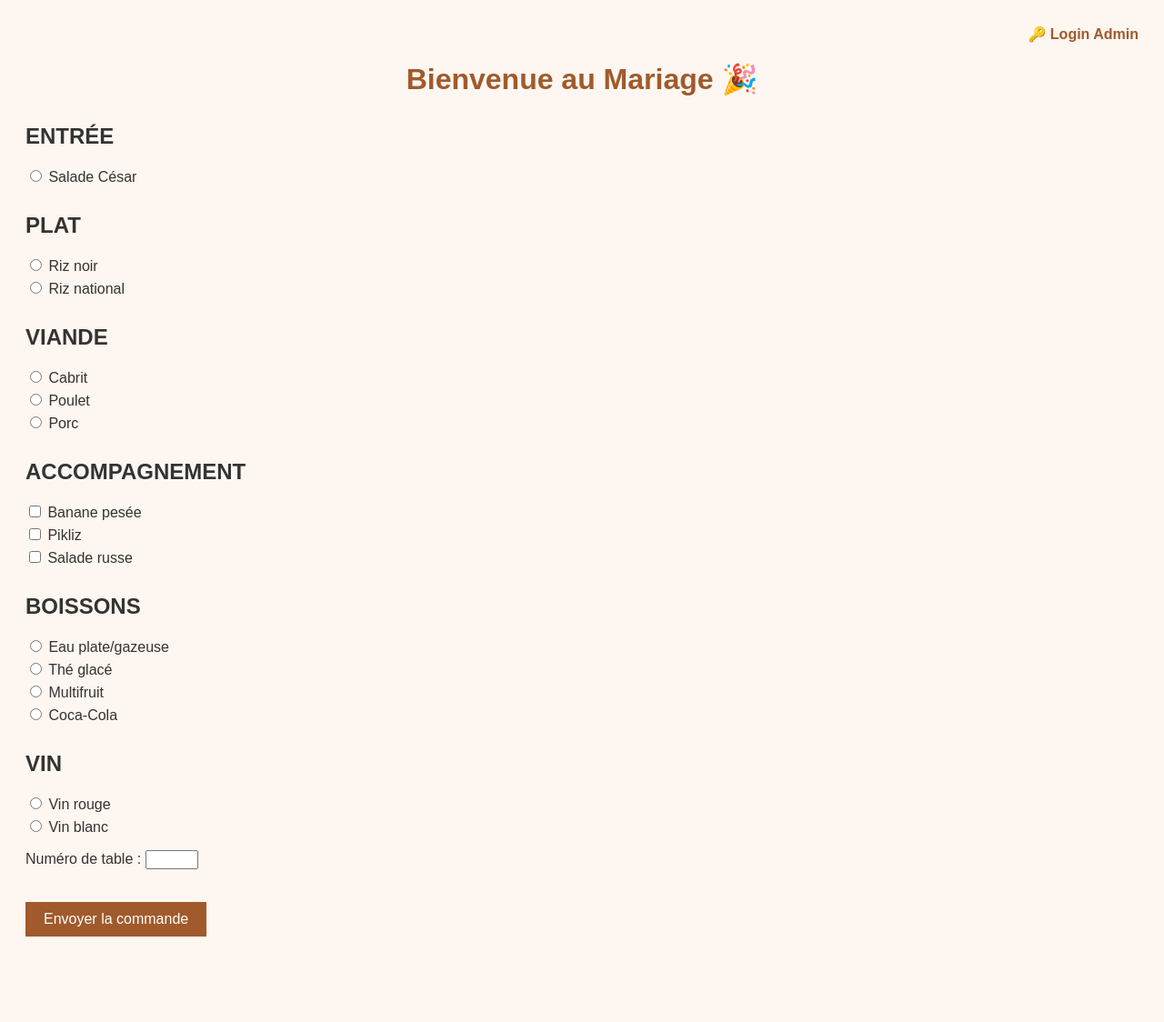
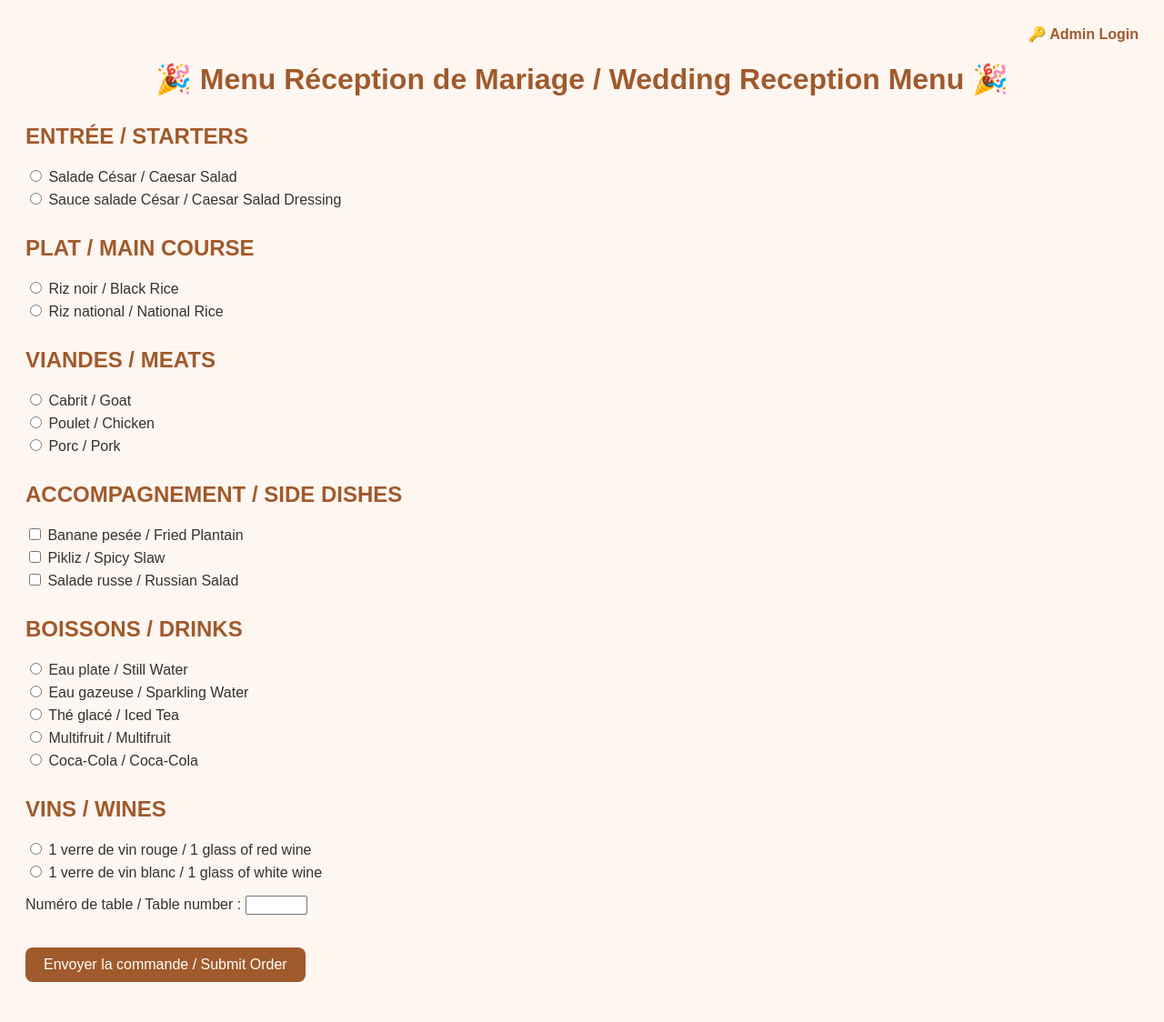
Before and after one commit to trumpetbb48/mariage_menu1, a Flask app: page / in a window 1280 px wide. Shown: the whole page at 91% size. Before the commit the page ends 1074 px from the top, so only its background shows below. Run offline with Flask 3, Linux system fonts and the light colour scheme; data that the repository does not hold is empty.

Commit message:
Update menu.html

```diff
--- a/templates/menu.html
+++ b/templates/menu.html
@@ -3,7 +3,7 @@
 <html lang="fr">
 <head>
   <meta charset="UTF-8">
-    <title>Menu Réception de Mariage</title>
+  <title>🎉 Menu Réception de Mariage / Wedding Reception Menu 🎉</title>
   <style>
     body {
       font-family: Arial, sans-serif;
@@ -17,13 +17,14 @@
     }
     h2 {
       margin-top: 30px;
+      color: #a05a2c;
     }
     label {
       display: block;
       margin: 5px 0;
     }
     input[type="number"] {
-            width: 50px;
+      width: 60px;
     }
     button {
       margin-top: 20px;
@@ -33,8 +34,8 @@
       border: none;
       font-size: 16px;
       cursor: pointer;
+      border-radius: 8px;
     }
-
     nav {
       text-align: right;
       margin-bottom: 20px;
@@ -45,45 +46,50 @@
       font-weight: bold;
       margin-left: 15px;
     }
+    .disabled {
+      color: gray;
+    }
   </style>
 </head>
 <body>
 <nav>
-  <a href="/login">🔑 Login Admin</a>
+  <a href="/login">🔑 Admin Login</a>
 </nav>
 
-<h1>Bienvenue au Mariage 🎉</h1>
+<h1>🎉 Menu Réception de Mariage / Wedding Reception Menu 🎉</h1>
 <form id="menuForm">
-    <h2>ENTRÉE</h2>
-    <label><input type="radio" name="entree" value="Salade César"> Salade César</label>
+  <h2>ENTRÉE / STARTERS</h2>
+  <label><input type="radio" name="entree" value="Salade César"> Salade César / Caesar Salad</label>
+  <label><input type="radio" name="entree" value="Sauce salade César"> Sauce salade César / Caesar Salad Dressing</label>
 
-    <h2>PLAT</h2>
-    <label><input type="radio" name="plat" value="Riz noir"> Riz noir</label>
-    <label><input type="radio" name="plat" value="Riz national"> Riz national</label>
+  <h2>PLAT / MAIN COURSE</h2>
+  <label><input type="radio" name="plat" value="Riz noir"> Riz noir / Black Rice</label>
+  <label><input type="radio" name="plat" value="Riz national"> Riz national / National Rice</label>
 
-    <h2>VIANDE</h2>
-    <label><input type="radio" name="viande" value="Cabrit"> Cabrit</label>
-    <label><input type="radio" name="viande" value="Poulet"> Poulet</label>
-    <label><input type="radio" name="viande" value="Porc"> Porc</label>
+  <h2>VIANDES / MEATS</h2>
+  <label><input type="radio" name="viande" value="Cabrit"> Cabrit / Goat</label>
+  <label><input type="radio" name="viande" value="Poulet"> Poulet / Chicken</label>
+  <label><input type="radio" name="viande" value="Porc"> Porc / Pork</label>
 
-    <h2>ACCOMPAGNEMENT</h2>
-    <label><input type="checkbox" name="accompagnement" value="Banane pesée"> Banane pesée</label>
-    <label><input type="checkbox" name="accompagnement" value="Pikliz"> Pikliz</label>
-    <label><input type="checkbox" name="accompagnement" value="Salade russe"> Salade russe</label>
+  <h2>ACCOMPAGNEMENT / SIDE DISHES</h2>
+  <label><input type="checkbox" name="accompagnement" value="Banane pesée"> Banane pesée / Fried Plantain</label>
+  <label><input type="checkbox" name="accompagnement" value="Pikliz"> Pikliz / Spicy Slaw</label>
+  <label><input type="checkbox" name="accompagnement" value="Salade russe"> Salade russe / Russian Salad</label>
 
-    <h2>BOISSONS</h2>
-    <label><input type="radio" name="boisson" value="Eau plate/gazeuse"> Eau plate/gazeuse</label>
-    <label><input type="radio" name="boisson" value="Thé glacé"> Thé glacé</label>
-    <label><input type="radio" name="boisson" value="Multifruit"> Multifruit</label>
-    <label><input type="radio" name="boisson" value="Coca-Cola"> Coca-Cola</label>
+  <h2>BOISSONS / DRINKS</h2>
+  <label><input type="radio" name="boisson" value="Eau plate"> Eau plate / Still Water</label>
+  <label><input type="radio" name="boisson" value="Eau gazeuse"> Eau gazeuse / Sparkling Water</label>
+  <label><input type="radio" name="boisson" value="Thé glacé"> Thé glacé / Iced Tea</label>
+  <label><input type="radio" name="boisson" value="Multifruit"> Multifruit / Multifruit</label>
+  <label><input type="radio" name="boisson" value="Coca-Cola"> Coca-Cola / Coca-Cola</label>
 
-    <h2>VIN</h2>
-    <label><input type="radio" name="vin" value="Vin rouge"> Vin rouge</label>
-    <label><input type="radio" name="vin" value="Vin blanc"> Vin blanc</label>
+  <h2>VINS / WINES</h2>
+  <label><input type="radio" name="vin" value="Vin rouge"> 1 verre de vin rouge / 1 glass of red wine</label>
+  <label><input type="radio" name="vin" value="Vin blanc"> 1 verre de vin blanc / 1 glass of white wine</label>
 
-    <p>Numéro de table : <input type="number" name="table" required></p>
+  <p>Numéro de table / Table number : <input type="number" name="table" required></p>
 
-    <button type="submit">Envoyer la commande</button>
+  <button type="submit">Envoyer la commande / Submit Order</button>
 </form>
 
 <p id="confirmation"></p>
@@ -113,11 +119,51 @@ document.getElementById("menuForm").addEventListener("submit", function(e) {
   .then(msg => {
     document.getElementById("confirmation").innerText = "✅ " + msg;
     form.reset();
+    desactiverEpuises();
   })
   .catch(err => {
     document.getElementById("confirmation").innerText = "❌ Erreur d'envoi.";
   });
 });
+
+// 🔹 Désactiver les plats épuisés (multilingue)
+async function desactiverEpuises() {
+  try {
+    const res = await fetch("/epuises", { cache: "no-store" });
+    const epuises = await res.json();
+
+    document.querySelectorAll("input[type=radio], input[type=checkbox]").forEach(input => {
+      const label = input.parentElement;
+
+      // Retirer ancienne mention
+      const oldTag = label.querySelector(".epuise");
+      if (oldTag) oldTag.remove();
+
+      if (epuises.includes(input.value)) {
+        input.disabled = true;
+        label.classList.add("disabled");
+
+        const span = document.createElement("span");
+        span.className = "epuise";
+        span.style.color = "red";
+        span.style.fontWeight = "bold";
+        span.textContent = " (épuisé / sold out)";
+        label.appendChild(span);
+      } else {
+        input.disabled = false;
+        label.classList.remove("disabled");
+      }
+    });
+  } catch (err) {
+    console.error("Erreur chargement épuisés:", err);
+  }
+}
+
+// 🔄 Vérifie toutes les 5 secondes
+setInterval(desactiverEpuises, 5000);
+
+// Premier appel
+desactiverEpuises();
 </script>
 
 </body>
```
Lines whose indentation alone changed are shown as unchanged.
